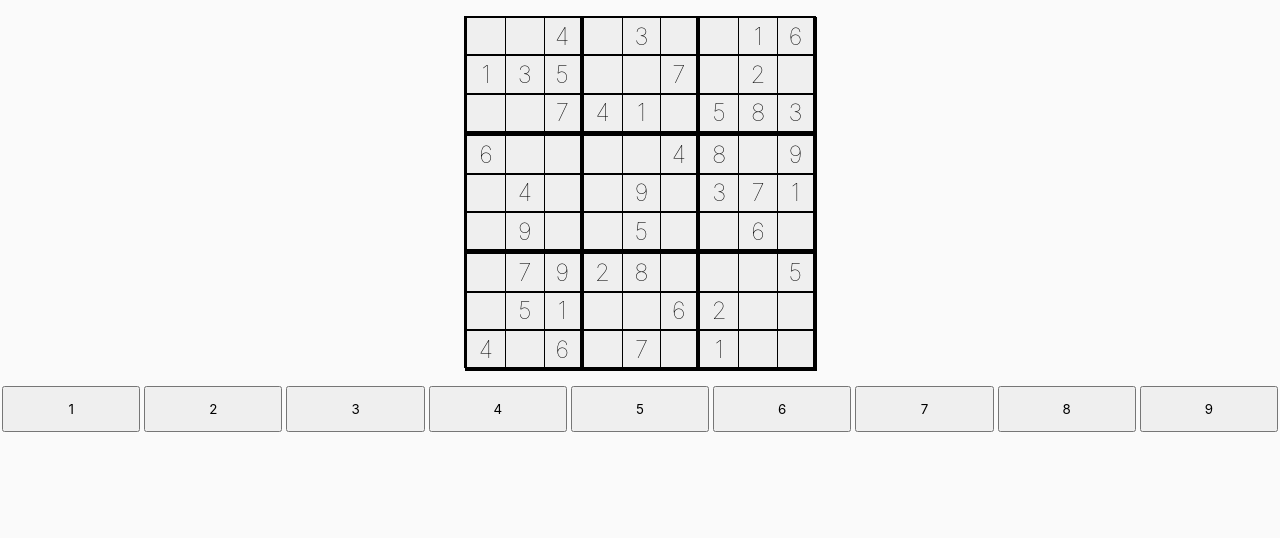
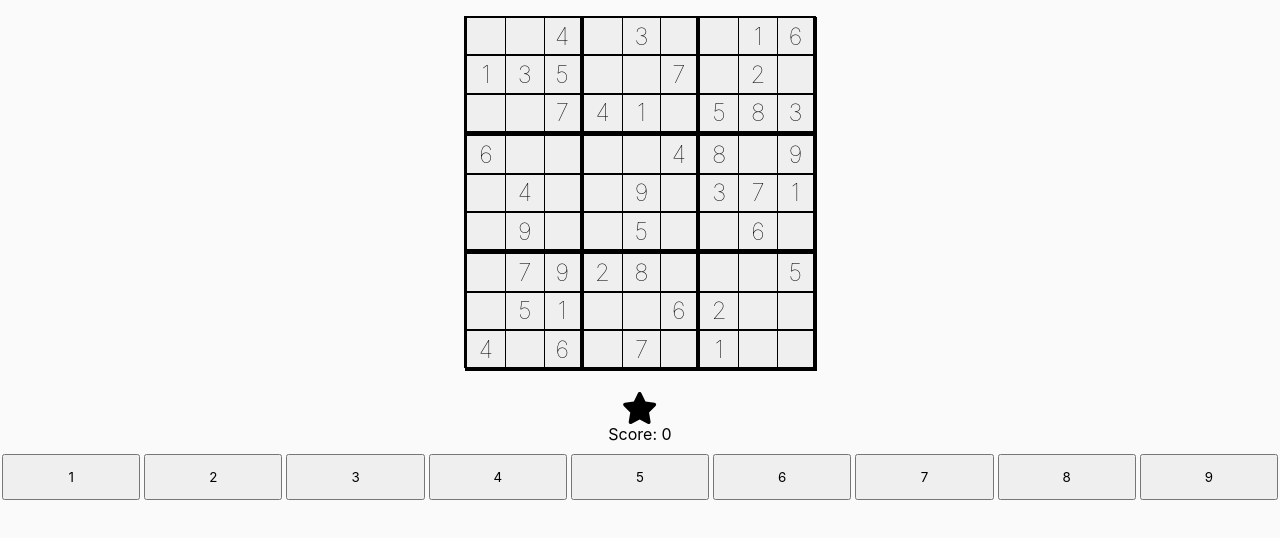
Before and after one commit to vrrayz/sudoku, a React (Create React App) app: page / in a window 1280 px wide. Shown: the top 538 px of the page. Built offline with nearby package versions, Linux system fonts and the light colour scheme.

Commit message:
metric component

```diff
--- a/package.json
+++ b/package.json
@@ -3,6 +3,10 @@
   "version": "0.1.0",
   "private": true,
   "dependencies": {
+    "@fortawesome/fontawesome-svg-core": "^6.4.0",
+    "@fortawesome/free-regular-svg-icons": "^6.4.0",
+    "@fortawesome/free-solid-svg-icons": "^6.4.0",
+    "@fortawesome/react-fontawesome": "^0.2.0",
     "@testing-library/jest-dom": "^5.14.1",
     "@testing-library/react": "^13.0.0",
     "@testing-library/user-event": "^13.2.1",
--- a/src/components/Game.tsx
+++ b/src/components/Game.tsx
@@ -4,6 +4,7 @@ import { useRemapNumbers } from "../hooks/useRemapNumbers";
 import { CurrentBoxIndex, RemappedNumbers } from "./types";
 import { BoxRows } from "./BoxRows";
 import { NumberOptions } from "./NumberOptions";
+import { MetricSection } from "./MetricSection";
 
 interface GameBoxProperties {
   boxNumbers: number[][];
@@ -46,6 +47,7 @@ export const Game = ({ boxNumbers }: GameBoxProperties) => {
           <BoxRows key={i} numberRows={numberRows} firstIndex={i} checkAndSetBoxIndex={checkAndSetBoxIndex}  />
         ))}
       </GameBox>
+      <MetricSection></MetricSection>
       <NumberOptions numberInputs={numberInputs} inputNumber={inputNumber} />
     </GameContainer>
   );
--- /dev/null
+++ b/src/components/MetricSection.tsx
@@ -0,0 +1,29 @@
+import { faStar } from '@fortawesome/free-solid-svg-icons'
+import { FontAwesomeIcon } from '@fortawesome/react-fontawesome'
+import React from 'react'
+import styled from 'styled-components'
+
+export const MetricSection = () => {
+    return (
+        <MetricContainer>
+            <Metric>
+                <FontAwesomeIcon icon={faStar} size='2x' />
+                <ScoreText>Score: <Score>0</Score></ScoreText>
+            </Metric>
+        </MetricContainer>
+    )
+}
+
+const MetricContainer = styled.div`
+  margin: 8px;
+  display: flex;
+  justify-content: center;
+  border: none;
+  `
+const Metric = styled.div`
+display: flex;
+flex-direction: column;
+text-align: center;
+`
+const ScoreText = styled.span``
+const Score = styled.span``
```
Also changed, not shown: 1 other file (tests, documents, lock files or other folders).
